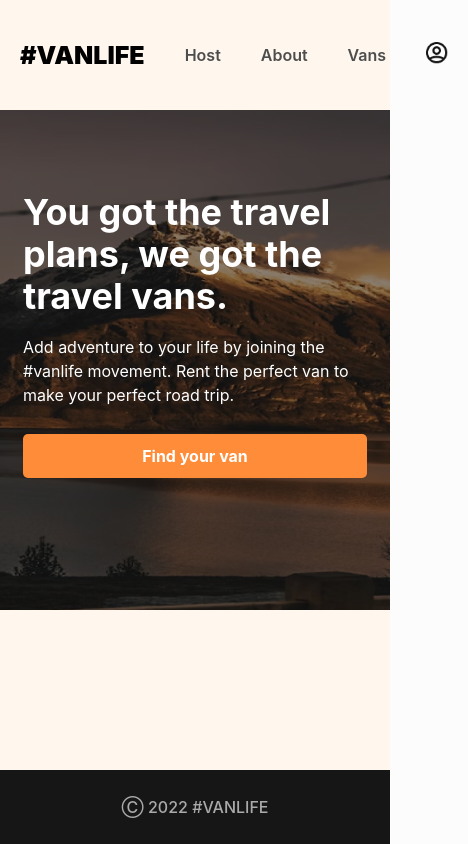
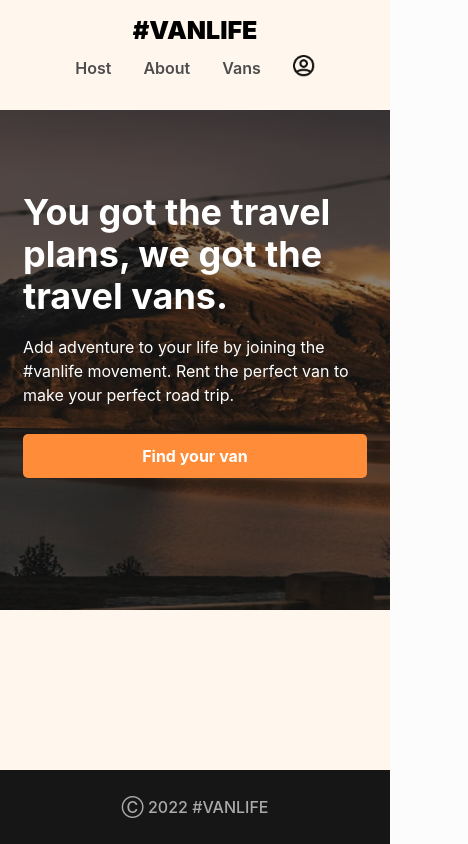
Before and after one commit to Shivam-Sharma-1/Van-Life, a React (Vite) app: page / in a window 390 px wide. Shown: the whole page, 468 px wide, since content can reach past the window. Built offline with nearby package versions, Linux system fonts and the light colour scheme.

Commit message:
fix: responsiveness of navbar

```diff
--- a/src/index.css
+++ b/src/index.css
@@ -23,6 +23,7 @@ body {
 }
 
 .site-wrapper {
+    width: 100%;
     min-height: 100vh;
     display: flex;
     flex-direction: column;
@@ -48,7 +49,7 @@ header a {
     text-decoration: none;
     color: #4D4D4D;
     font-weight: 600;
-    padding: 5px 20px;
+    padding: 5px 1em;
 }
 
 header a:hover {
@@ -896,3 +897,13 @@ img.graph {
     gap: 10px;
     color: #cc0000;
 }
+
+@media screen and (max-width: 480px) {
+    header {
+        flex-direction: column;
+    }
+
+    header .site-logo {
+        margin-right: 0;
+    }
+}
```
